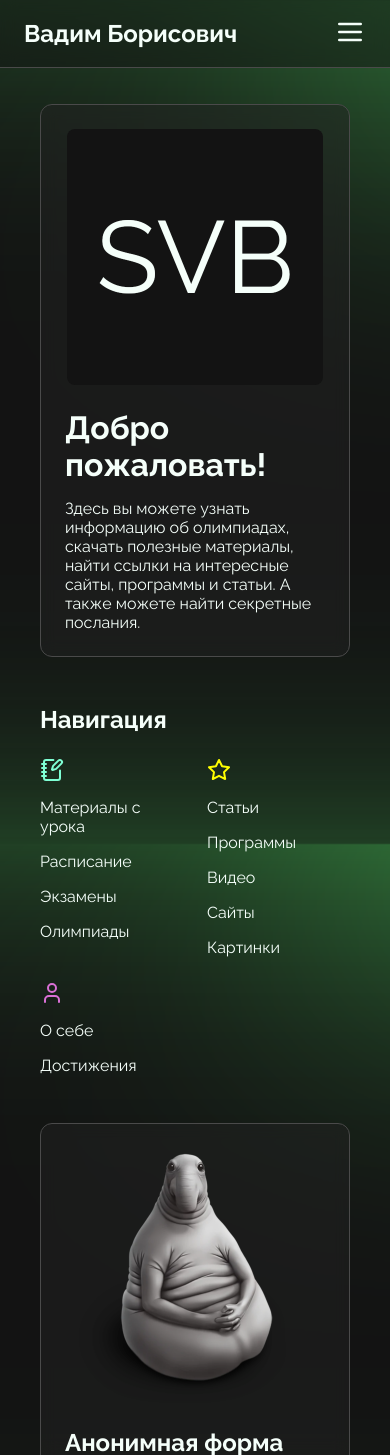
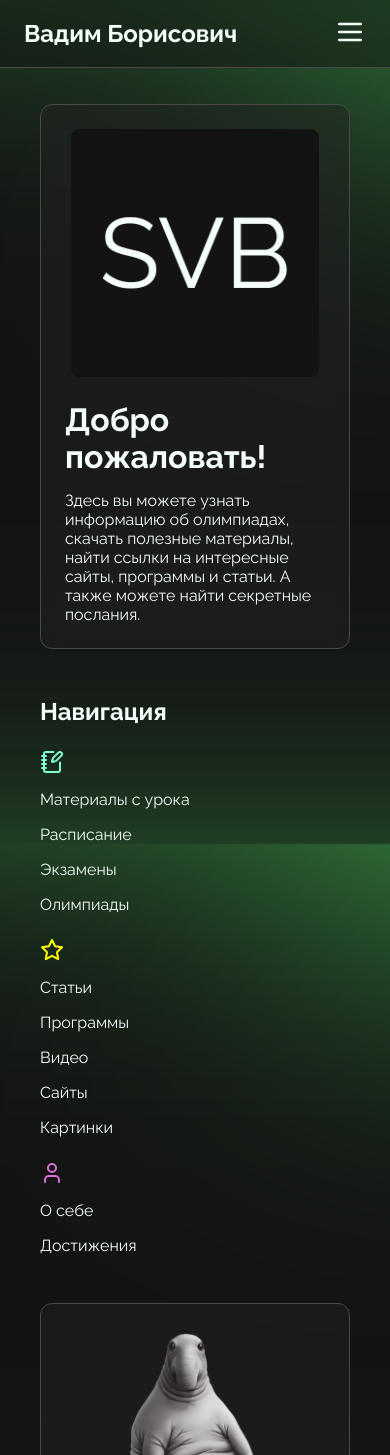
Before and after one commit to svbinf-ru/svbinf.ru, a Next.js app: page / in a window 390 px wide. Shown: the top 1455 px of the page. Built offline with nearby package versions, Linux system fonts and the light colour scheme.

Commit message:
feat(styles): adjust css breakpoints

```diff
--- a/styles/_variables.scss
+++ b/styles/_variables.scss
@@ -20,5 +20,5 @@ $header-height: 64px;
 $transition: all 0.2s ease-in-out;
 
 // Media query breakpoints
-$mobile: 380px;
-$tablet: 630px;
+$mobile: 500px;
+$tablet: 760px;
```
